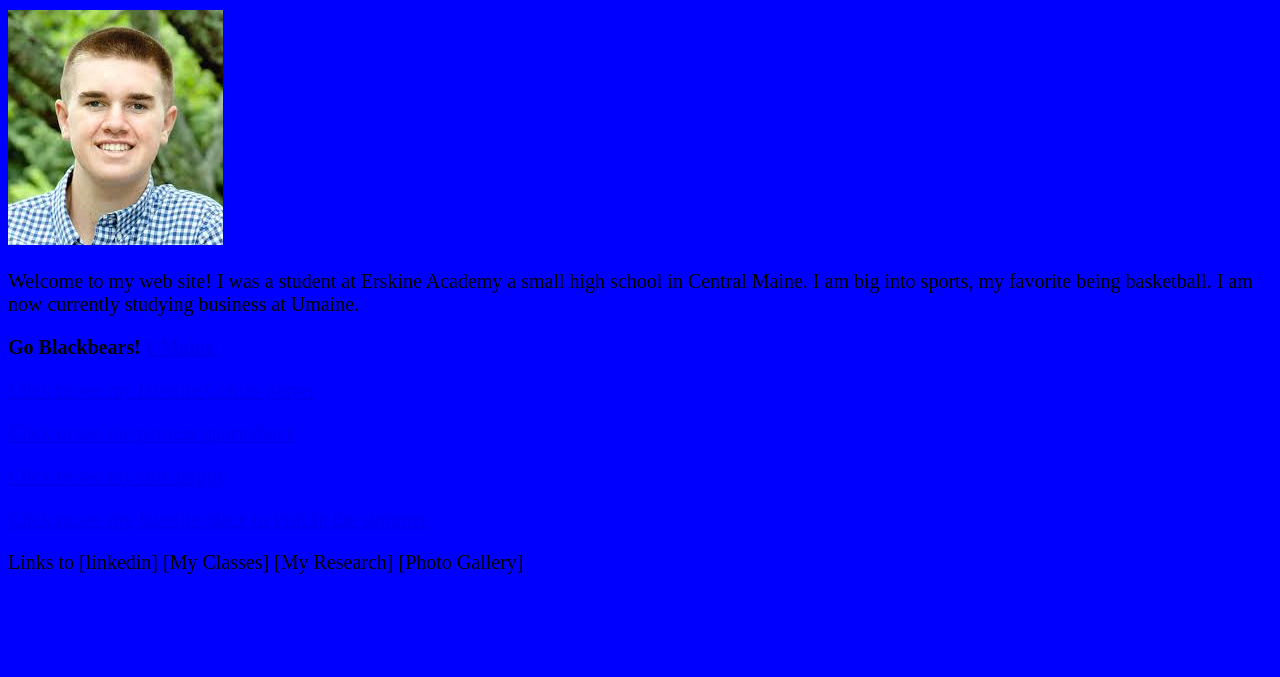
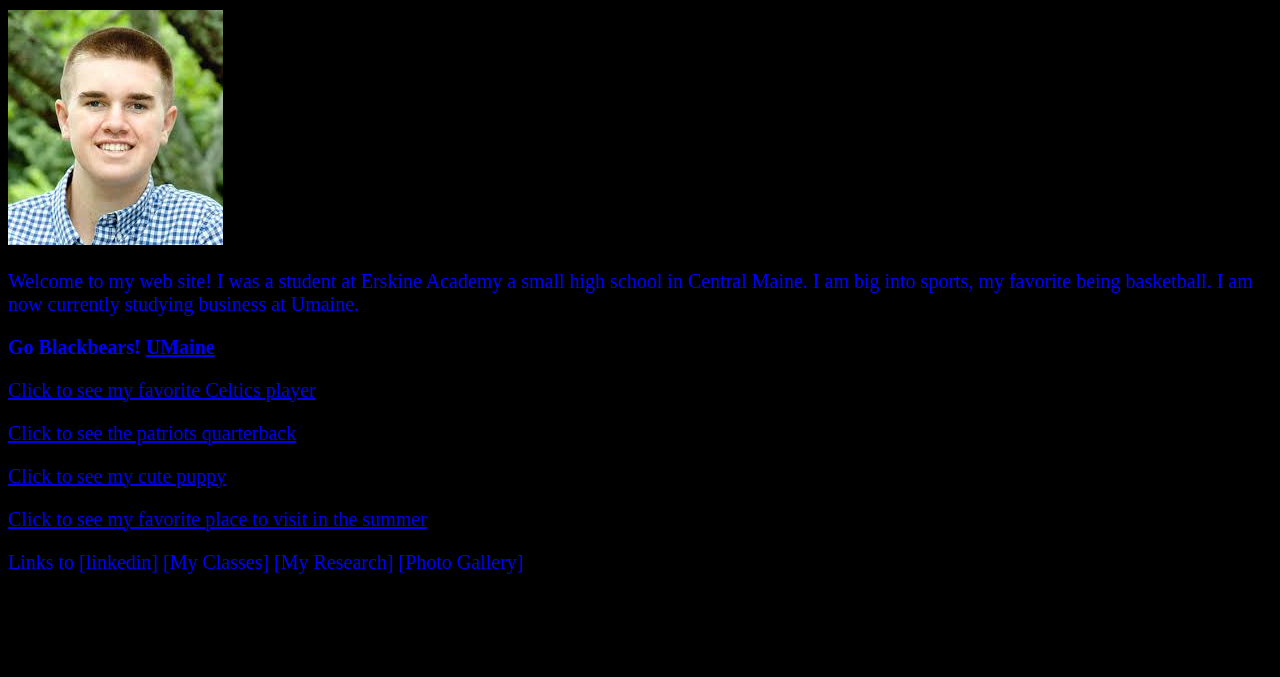
Before and after one commit to bsoule22/bsoule22.github.io, a plain HTML site: page index.html in a window 1280 px wide. Shown: the part 123-800 px from the top of the page. Drawn offline with Linux system fonts and the light colour scheme.

Commit message:
Add files via upload

```diff
--- a/stylesheet.css
+++ b/stylesheet.css
@@ -2,7 +2,7 @@
 
 h1 {color: orange; font-size: 20pt;}
 
-Body { background: blue;
-	     color: black;
+Body { background: black;
+	     color: blue;
 	     font-size: 15pt;
 	   }
```
